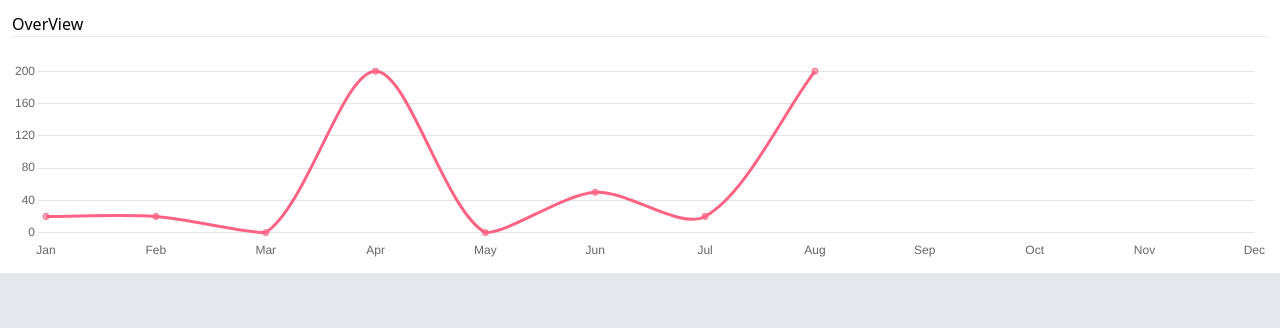
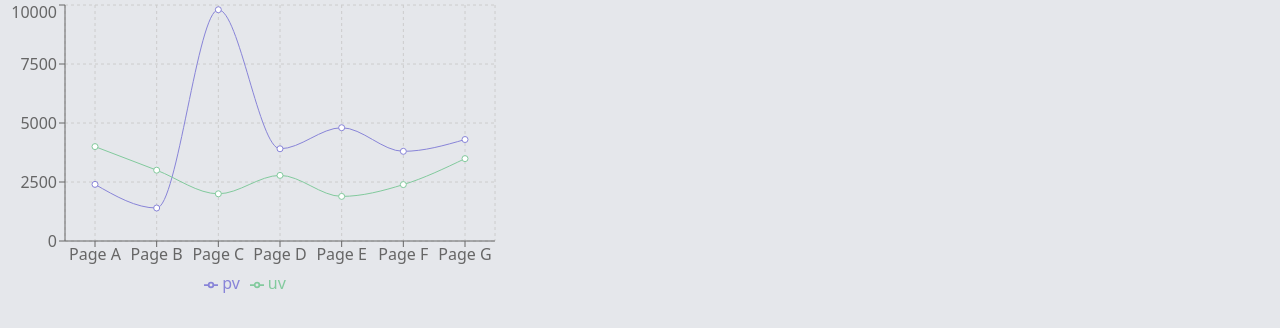
Before and after one commit to Mats-Debug/stack-project, a Next.js app: page / in a window 1280 px wide. Shown: the top 328 px of the page. Built offline with nearby package versions, Linux system fonts and the light colour scheme.

Commit message:
commit-5

```diff
--- a/app/page.tsx
+++ b/app/page.tsx
@@ -17,7 +17,7 @@ import Button from '@/components/Button';
 import Link from 'next/link';
 
 import { cva, VariantProps } from 'class-variance-authority';
-import React from 'react';
+import React ,{PureComponent}from 'react';
 import { ArrowLongLeftIcon, Bars3Icon, CheckIcon, ChevronDownIcon, ChevronUpDownIcon, LockClosedIcon, MagnifyingGlassIcon } from '@heroicons/react/24/outline';
 import { MDialog, Mbutton } from '@/components/Dialog';
 import { Dialog, DialogPanel, TabGroup, TabList, TabPanel, TabPanels, Transition, TransitionChild } from '@headlessui/react';
@@ -27,6 +27,7 @@ import Combobox from '@/components/ComboBox';
 
 import RangeSlider from '@/components/RangeSlider';
 import ChevronUpIcon from '@heroicons/react/24/outline/esm/ChevronUpIcon';
+import Example from '@/components/PureComp';
 
 ///skelton/product card/ charts
 /// create database
@@ -51,160 +52,9 @@ export default function Home() {
 
   return (
     <PriceProvider>
-      <div className='justify-end w-full flex'>
-      <OverViewChart data={data}/>
+      <div className='flex h-screen w-full '>
+      <Example/>
       </div>
     </PriceProvider>
   );
 }
-
-
-interface  OverViewChartProps{
-data:any[];
-}
-function OverViewChart(props:OverViewChartProps){
-  const{data}=props;
-  const [Last12Items, setLast12Items] = useState<{}[]>([]);
-  const [filterLables, setFilterLables] = useState<{}[]>([])
-
-
-  const months= [
-    { label: "Jan" },
-    { label: "Feb" },
-    { label: "Mar" },
-    { label: "Apr" },
-    { label: "May" },
-    { label: "Jun" },
-    { label: "Jul" },
-    { label: "Aug" },
-    { label: "Sep" },
-    { label: "Oct" },
-    { label: "Nov" },
-    { label: "Dec" },
-  ]
-
-  useEffect(() => {
-
-    if (data.length >= 12) {
-      setLast12Items(data.slice(-12).map((value) => value.data))
-      setFilterLables( data.slice(-12).map((value) => value.label));
-    } else {
-      setLast12Items(data.map((value) => value.data));
-      setFilterLables(months.map((value)=>value.label));
-    }
-
-  },[])
-  return(
-  <section className='w-full flex bg-white flex-col p-3 gap-3'>
-    <div className='w-fill border-b '>
-    <h1>OverView</h1>
-
-    </div>
-    <div>
-
-    </div>
-
-  <LineChart lables={filterLables} chartDataList={Last12Items} />
-  </section>)
-}
-
-import {
-  Chart as ChartJS,
-  CategoryScale,
-  LinearScale,
-  BarElement,
-  PointElement,
-  LineElement,
-  Title,
-  Tooltip,
-  Legend, ArcElement,
-
-} from 'chart.js';
-import { Doughnut } from 'react-chartjs-2'
-ChartJS.register(ArcElement);
-
-import { Bar, Line } from "react-chartjs-2"
-ChartJS.register(
-  CategoryScale,
-  LinearScale,
-  BarElement,
-  PointElement,
-  LineElement,
-  Title,
-  Tooltip,
-  Legend
-);
-
-
-interface ILineChart {
-  chartDataList: any;
-  lables: any[];
-}
-
-export function LineChart(props: ILineChart) {
-  const { chartDataList, lables } = props;
-
-  type ChartDataType = {
-    labels: string[];
-    datasets: [{ label: string; data: any[]; backgroundColor: string; borderColor: string; tension: number }];
-  };
-  const [chartData, setChartData] = useState<ChartDataType>({
-    labels: [],
-    datasets: [{ label: '', data: [], backgroundColor: '', borderColor: 'rgb(255, 99, 132)', tension: 0 }]
-  });
-
-
-  const options: {} = {
-    plugins: {
-      legend: { position: 'top', display: false }
-    },
-    maintainAspectRatio: false,
-    responsive: true,
-    scales: {
-      x: {
-        border: {
-          display: false
-        },
-        grid: {
-          display: false,
-        }
-      },
-      y: {
-        border: {
-          display: false,
-
-        },
-
-
-
-      }
-    }
-  };
-
-  useEffect(() => {
-
-    setChartData({
-      labels: lables,
-      datasets: [
-        {
-          label: "dd" + " / " + "",
-          data: chartDataList,
-          borderColor: 'rgb(255, 99, 132)',
-          backgroundColor: 'rgba(255, 99, 132, 0.5)',
-          tension: 0.3,
-
-        }
-      ],
-
-    });
-
-  }, [lables,chartDataList]);
-
-
-  return (
-    <div className="flex  w-full min-h-[200px]   flex-col relative ">
-      <span className=" flex w-full h-full">
-        <Line data={chartData} options={options} />
-      </span>
-    </div>)
-}
--- /dev/null
+++ b/components/PureComp.tsx
@@ -0,0 +1,74 @@
+import React from "react";
+import {
+  LineChart,
+  Line,
+  XAxis,
+  YAxis,
+  CartesianGrid,
+  Tooltip,
+  Legend,
+} from "recharts";
+
+const data = [
+  {
+    name: "Page A",
+    uv: 4000,
+    pv: 2400,
+    amt: 2400,
+  },
+  {
+    name: "Page B",
+    uv: 3000,
+    pv: 1398,
+    amt: 2210,
+  },
+  {
+    name: "Page C",
+    uv: 2000,
+    pv: 9800,
+    amt: 2290,
+  },
+  {
+    name: "Page D",
+    uv: 2780,
+    pv: 3908,
+    amt: 2000,
+  },
+  {
+    name: "Page E",
+    uv: 1890,
+    pv: 4800,
+    amt: 2181,
+  },
+  {
+    name: "Page F",
+    uv: 2390,
+    pv: 3800,
+    amt: 2500,
+  },
+  {
+    name: "Page G",
+    uv: 3490,
+    pv: 4300,
+    amt: 2100,
+  },
+];
+
+export default function Example() {
+  return (
+    <LineChart width={500} height={300} data={data}>
+      <CartesianGrid strokeDasharray="3 3" />
+      <XAxis dataKey="name" padding={{ left: 30, right: 30 }} />
+      <YAxis />
+      <Tooltip />
+      <Legend />
+      <Line
+        type="monotone"
+        dataKey="pv"
+        stroke="#8884d8"
+        activeDot={{ r: 8 }}
+      />
+      <Line type="monotone" dataKey="uv" stroke="#82ca9d" />
+    </LineChart>
+  );
+}
--- a/package.json
+++ b/package.json
@@ -24,6 +24,7 @@
     "react": "18.2.0",
     "react-chartjs-2": "^5.2.0",
     "react-dom": "18.2.0",
+    "recharts": "^2.12.7",
     "tailwindcss": "3.3.3",
     "typescript": "5.2.2"
   }
```
Also changed, not shown: 2 other files (tests, documents, lock files or other folders).
